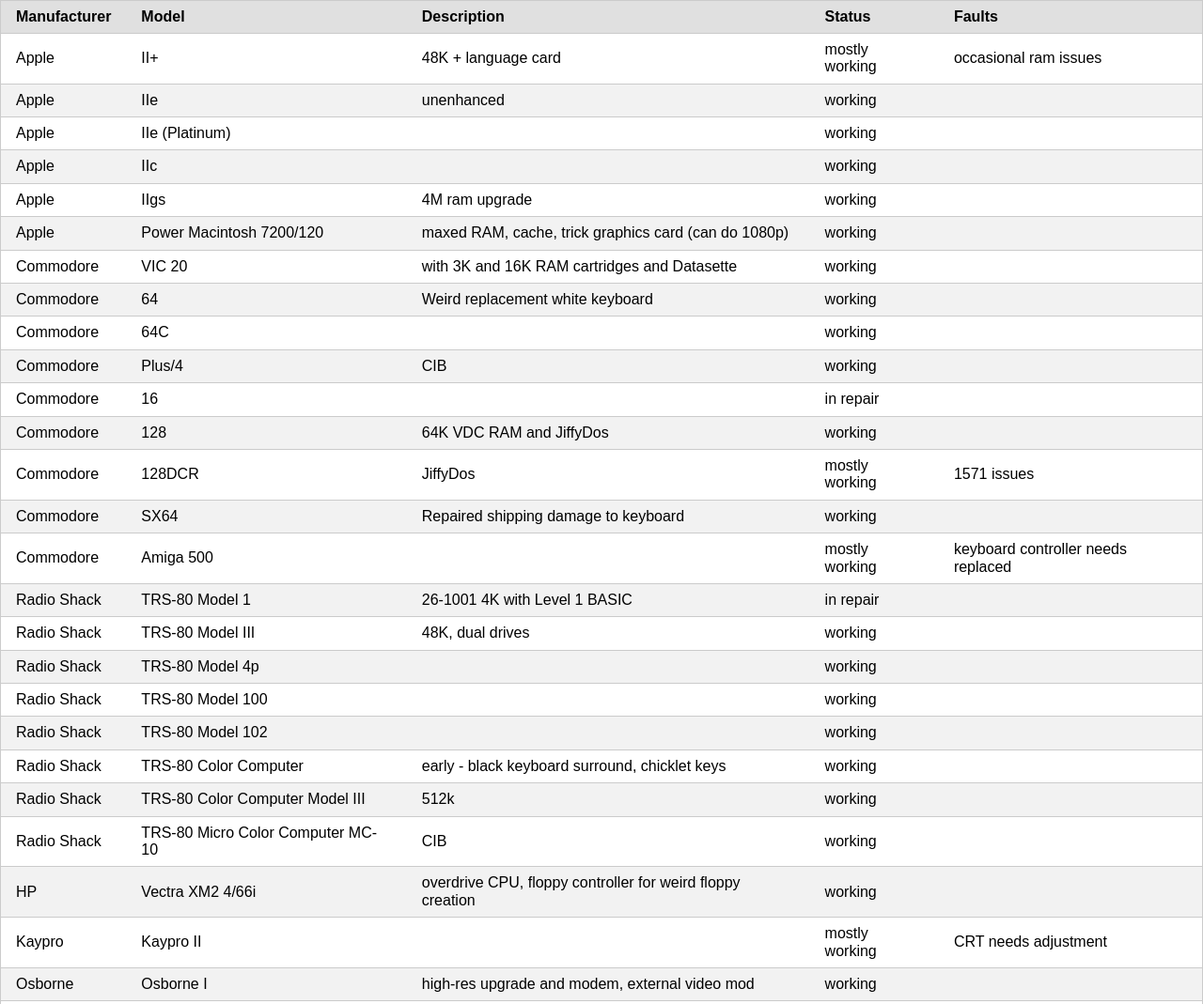
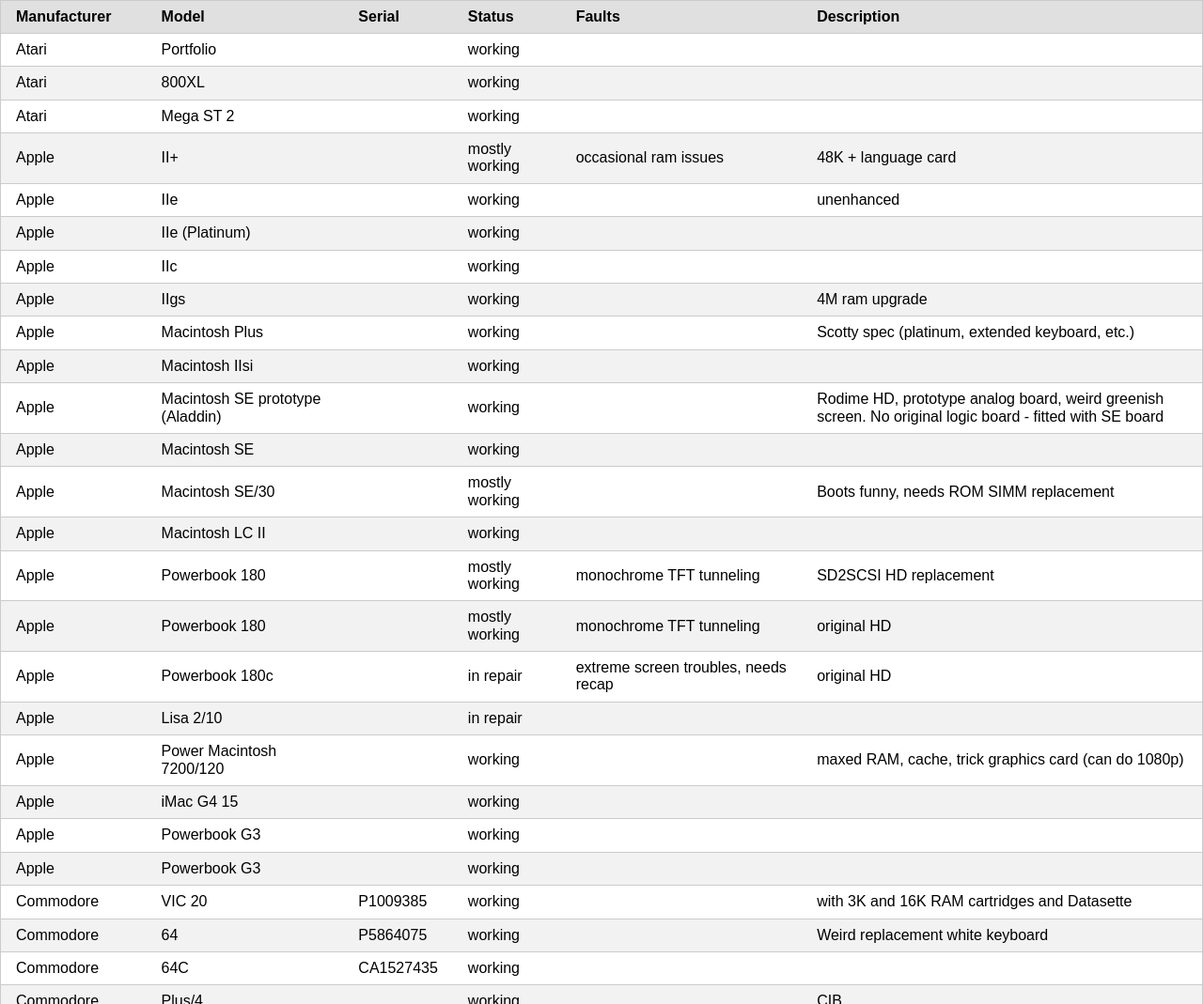
Before and after one commit to riney/inventory, a plain HTML site: page index.html in a window 1280 px wide. Shown: the top 1069 px of the page at 94% size. Drawn offline with nearby package versions, Linux system fonts and the light colour scheme.

Commit message:
more computers, more columns

```diff
--- a/index.html
+++ b/index.html
@@ -19,9 +19,10 @@
                 <tr>
                     <th>Manufacturer</th>
                     <th>Model</th>
-                    <th>Description</th>
+                    <th>Serial</th>
                     <th>Status</th>
                     <th>Faults</th>
+                    <th>Description</th>
                 </tr>
             </thead>
             <tbody>
@@ -66,14 +67,17 @@
                 var model = row.insertCell(1);
                 model.innerHTML = element["model"];
 
-                var description = row.insertCell(2);
-                description.innerHTML = element["description"];
+                var serial = row.insertCell(2);
+                serial.innerHTML = element["serial"] || "";
 
                 var status = row.insertCell(3);
                 status.innerHTML = element["status"];
 
                 var faults = row.insertCell(4);
                 faults.innerHTML = element["faults"] || "";
+
+                var description = row.insertCell(5);
+                description.innerHTML = element["description"] || "";
             });
         }
 
--- a/inventory.json
+++ b/inventory.json
@@ -1,5 +1,36 @@
 [
   {
+    "location": "thirdnerd_hq",
+    "manufacturer": "Atari",
+    "model": "Portfolio",
+    "serial": "",
+    "description": "",
+    "status": "working",
+    "references": []
+  },
+
+  {
+    "location": "deep_archives",
+    "manufacturer": "Atari",
+    "model": "800XL",
+    "serial": "",
+    "description": "",
+    "status": "working",
+    "references": []
+  },
+
+  {
+    "location": "deep_archives",
+    "manufacturer": "Atari",
+    "model": "Mega ST 2",
+    "serial": "",
+    "description": "",
+    "status": "working",
+    "references": []
+  },
+
+  {
+    "location": "deep_archives",
     "manufacturer": "Apple",
     "model": "II+",
     "serial": "",
@@ -10,6 +41,7 @@
   },
 
   {
+    "location": "thirdnerd_hq",
     "manufacturer": "Apple",
     "model": "IIe",
     "serial": "",
@@ -19,6 +51,7 @@
   },
 
   {
+    "location": "deep_archives",
     "manufacturer": "Apple",
     "model": "IIe (Platinum)",
     "serial": "",
@@ -28,6 +61,7 @@
   },
 
   {
+    "location": "thirdnerd_hq",
     "manufacturer": "Apple",
     "model": "IIc",
     "serial": "",
@@ -37,6 +71,7 @@
   },
 
   {
+    "location": "deep_archives",
     "manufacturer": "Apple",
     "model": "IIgs",
     "serial": "",
@@ -46,6 +81,110 @@
   },
 
   {
+    "location": "deep_archives",
+    "manufacturer": "Apple",
+    "model": "Macintosh Plus",
+    "serial": "",
+    "description": "Scotty spec (platinum, extended keyboard, etc.)",
+    "status": "working",
+    "references": []
+  },
+
+  {
+    "location": "deep_archives",
+    "manufacturer": "Apple",
+    "model": "Macintosh IIsi",
+    "serial": "",
+    "description": "",
+    "status": "working",
+    "references": []
+  },
+
+  {
+    "location": "thirdnerd_hq",
+    "manufacturer": "Apple",
+    "model": "Macintosh SE prototype (Aladdin)",
+    "serial": "",
+    "description": "Rodime HD, prototype analog board, weird greenish screen. No original logic board - fitted with SE board",
+    "status": "working",
+    "references": []
+  },
+
+  {
+    "location": "thirdnerd_hq",
+    "manufacturer": "Apple",
+    "model": "Macintosh SE",
+    "serial": "",
+    "description": "",
+    "status": "working",
+    "references": []
+  },
+
+  {
+    "location": "thirdnerd_hq",
+    "manufacturer": "Apple",
+    "model": "Macintosh SE/30",
+    "serial": "",
+    "description": "Boots funny, needs ROM SIMM replacement",
+    "status": "mostly working",
+    "references": []
+  },
+
+  {
+    "location": "deep_archives",
+    "manufacturer": "Apple",
+    "model": "Macintosh LC II",
+    "serial": "",
+    "description": "",
+    "status": "working",
+    "references": []
+  },
+
+  {
+    "location": "deep_archives",
+    "manufacturer": "Apple",
+    "model": "Powerbook 180",
+    "serial": "",
+    "description": "SD2SCSI HD replacement",
+    "status": "mostly working",
+    "faults": "monochrome TFT tunneling",
+    "references": []
+  },
+
+  {
+    "location": "thirdnerd_hq",
+    "manufacturer": "Apple",
+    "model": "Powerbook 180",
+    "serial": "",
+    "description": "original HD",
+    "status": "mostly working",
+    "faults": "monochrome TFT tunneling",
+    "references": []
+  },
+
+  {
+    "location": "thirdnerd_hq",
+    "manufacturer": "Apple",
+    "model": "Powerbook 180c",
+    "serial": "",
+    "description": "original HD",
+    "status": "in repair",
+    "faults": "extreme screen troubles, needs recap",
+    "references": []
+  },
+
+  {
+    "location": "thirdnerd_hq",
+    "manufacturer": "Apple",
+    "model": "Lisa 2/10",
+    "serial": "",
+    "description": "",
+    "status": "in repair",
+    "references": []
+  },
+
+  {
+    "location": "thirdnerd_hq",
     "manufacturer": "Apple",
     "model": "Power Macintosh 7200/120",
     "serial": "",
@@ -55,6 +194,37 @@
   },
 
   {
+    "location": "thirdnerd_hq",
+    "manufacturer": "Apple",
+    "model": "iMac G4 15",
+    "serial": "",
+    "description": "",
+    "status": "working",
+    "references": []
+  },
+
+  {
+    "location": "thirdnerd_hq",
+    "manufacturer": "Apple",
+    "model": "Powerbook G3",
+    "serial": "",
+    "description": "",
+    "status": "working",
+    "references": []
+  },
+
+  {
+    "location": "thirdnerd_hq",
+    "manufacturer": "Apple",
+    "model": "Powerbook G3",
+    "serial": "",
+    "description": "",
+    "status": "working",
+    "references": []
+  },
+
+  {
+    "location": "thirdnerd_hq",
     "manufacturer": "Commodore",
     "model": "VIC 20",
     "serial": "P1009385",
@@ -64,6 +234,7 @@
   },
 
   {
+    "location": "thirdnerd_hq",
     "manufacturer": "Commodore",
     "model": "64",
     "serial": "P5864075",
@@ -73,6 +244,7 @@
   },
 
   {
+    "location": "thirdnerd_hq",
     "manufacturer": "Commodore",
     "model": "64C",
     "serial": "CA1527435",
@@ -82,6 +254,7 @@
   },
 
   {
+    "location": "deep_archives",
     "manufacturer": "Commodore",
     "model": "Plus/4",
     "serial": "",
@@ -91,6 +264,7 @@
   },
 
   {
+    "location": "thirdnerd_hq",
     "manufacturer": "Commodore",
     "model": "16",
     "serial": "CA1135983",
@@ -100,6 +274,7 @@
   },
 
   {
+    "location": "thirdnerd_hq",
     "manufacturer": "Commodore",
     "model": "128",
     "serial": "",
@@ -109,6 +284,7 @@
   },
 
   {
+    "location": "deep_archives",
     "manufacturer": "Commodore",
     "model": "128DCR",
     "serial": "",
@@ -119,6 +295,7 @@
   },
 
   {
+    "location": "thirdnerd_hq",
     "manufacturer": "Commodore",
     "model": "SX64",
     "serial": "",
@@ -128,6 +305,7 @@
   },
 
   {
+    "location": "deep_archives",
     "manufacturer": "Commodore",
     "model": "Amiga 500",
     "serial": "",
@@ -138,6 +316,29 @@
   },
 
   {
+    "location": "thirdnerd_hq",
+    "manufacturer": "Commodore",
+    "model": "B128-80",
+    "serial": "",
+    "description": "",
+    "status": "working",
+    "faults": "",
+    "references": []
+  },
+
+  {
+    "location": "thirdnerd_hq",
+    "manufacturer": "Convergent Systems",
+    "model": "CP-001/9",
+    "serial": "",
+    "description": "w/Burroughs display, keyboard, and power supply",
+    "status": "unknown",
+    "faults": "no power cord",
+    "references": []
+  },
+
+  {
+    "location": "thirdnerd_hq",
     "manufacturer": "Radio Shack",
     "model": "TRS-80 Model 1",
     "mfg_model_number": "26-1001",
@@ -148,6 +349,7 @@
   },
 
   {
+    "location": "deep_archives",
     "manufacturer": "Radio Shack",
     "model": "TRS-80 Model III",
     "mfg_model_number": "26-1066",
@@ -158,6 +360,7 @@
   },
 
   {
+    "location": "thirdnerd_hq",
     "manufacturer": "Radio Shack",
     "model": "TRS-80 Model 4p",
     "mfg_model_number": "26-1080",
@@ -168,6 +371,7 @@
   },
 
   {
+    "location": "thirdnerd_hq",
     "manufacturer": "Radio Shack",
     "model": "TRS-80 Model 100",
     "mfg_model_number": "",
@@ -178,6 +382,7 @@
   },
 
   {
+    "location": "thirdnerd_hq",
     "manufacturer": "Radio Shack",
     "model": "TRS-80 Model 102",
     "mfg_model_number": "",
@@ -188,6 +393,7 @@
   },
 
   {
+    "location": "thirdnerd_hq",
     "manufacturer": "Radio Shack",
     "model": "TRS-80 Color Computer",
     "mfg_model_number": "26-3002",
@@ -198,6 +404,7 @@
   },
 
   {
+    "location": "deep_archives",
     "manufacturer": "Radio Shack",
     "model": "TRS-80 Color Computer Model III",
     "mfg_model_number": "",
@@ -208,6 +415,7 @@
   },
 
   {
+    "location": "deep_archives",
     "manufacturer": "Radio Shack",
     "model": "TRS-80 Micro Color Computer MC-10",
     "mfg_model_number": "",
@@ -218,6 +426,7 @@
   },
 
   {
+    "location": "thirdnerd_hq",
     "manufacturer": "HP",
     "model": "Vectra XM2 4/66i",
     "serial": "",
@@ -227,6 +436,28 @@
   },
 
   {
+    "location": "thirdnerd_hq",
+    "manufacturer": "HP",
+    "model": "HP-100LX",
+    "serial": "",
+    "description": "",
+    "status": "working",
+    "references": []
+  },
+
+  {
+    "location": "thirdnerd_hq",
+    "manufacturer": "Grid",
+    "model": "Gridcase 3",
+    "serial": "",
+    "description": "",
+    "status": "mostly working",
+    "faults": "HD fail - needs EPROM DOS burned/installed",
+    "references": []
+  },
+
+  {
+    "location": "thirdnerd_hq",
     "manufacturer": "Kaypro",
     "model": "Kaypro II",
     "serial": "",
@@ -237,14 +468,168 @@
   },
 
   {
+    "location": "thirdnerd_hq",
     "manufacturer": "Osborne",
     "model": "Osborne I",
     "serial": "",
     "description": "high-res upgrade and modem, external video mod",
     "status": "working",
     "references": []
+  },
+
+  {
+    "location": "homestead",
+    "manufacturer": "DEC",
+    "model": "MicroVAX 3400",
+    "serial": "",
+    "description": "",
+    "status": "working",
+    "references": []
+  },
+
+  {
+    "location": "thirdnerd_hq",
+    "manufacturer": "DEC",
+    "model": "VAXStation 4000 VLC",
+    "serial": "",
+    "description": "",
+    "status": "working",
+    "references": []
+  },
+
+  {
+    "location": "thirdnerd_hq",
+    "manufacturer": "IBM",
+    "model": "P75",
+    "serial": "",
+    "description": "",
+    "status": "mostly working",
+    "faults": "floppy drive needs recap, occasional screen issues",
+    "references": []
+  },
+
+  {
+    "location": "thirdnerd_hq",
+    "manufacturer": "IBM",
+    "model": "PS/2 Model 25",
+    "serial": "",
+    "description": "",
+    "status": "working",
+    "references": []
+  },
+
+  {
+    "location": "thirdnerd_hq",
+    "manufacturer": "Microbee",
+    "model": "Series 3 64K Dynamic",
+    "serial": "",
+    "description": "w/monitor",
+    "status": "working",
+    "references": []
+  },
+
+  {
+    "location": "thirdnerd_hq",
+    "manufacturer": "Panasonic",
+    "model": "FS-A1WX",
+    "serial": "",
+    "description": "",
+    "status": "working",
+    "references": []
+  },
+
+  {
+    "location": "thirdnerd_hq",
+    "manufacturer": "Tandy",
+    "model": "Tandy TRS-80 Model 2000",
+    "serial": "",
+    "description": "",
+    "status": "in repair",
+    "references": []
+  },
+
+  {
+    "location": "deep_archives",
+    "manufacturer": "Texas Instruments",
+    "model": "TI 99/4a",
+    "serial": "",
+    "description": "w/PEB, memory expansion, serial, floppy, speech synth, etc.",
+    "status": "working",
+    "references": []
+  },
+
+  {
+    "location": "deep_archives",
+    "manufacturer": "Timex/Sinclair",
+    "model": "1000",
+    "serial": "",
+    "description": "",
+    "status": "working",
+    "references": []
+  },
+
+  {
+    "location": "deep_archives",
+    "manufacturer": "Timex/Sinclair",
+    "model": "2068",
+    "serial": "",
+    "description": "",
+    "status": "working",
+    "references": []
+  },
+
+  {
+    "location": "thirdnerd_hq",
+    "manufacturer": "Sinclair",
+    "model": "ZX Spectrum 128",
+    "serial": "",
+    "description": "",
+    "status": "working",
+    "references": []
+  },
+
+  {
+    "location": "thirdnerd_hq",
+    "manufacturer": "Sun Microsystems",
+    "model": "SPARCStation 20",
+    "serial": "",
+    "description": "dual 150mhz Ross HyperSPARCs, 256mb ram",
+    "status": "working",
+    "references": []
+  },
+
+  {
+    "location": "thirdnerd_hq",
+    "manufacturer": "Sun Microsystems",
+    "model": "SPARCStation 20",
+    "serial": "",
+    "description": "dual 60mhz TI SuperSPARCs, 180mb ram",
+    "status": "working",
+    "references": []
+  },
+
+  {
+    "location": "thirdnerd_hq",
+    "manufacturer": "Toshiba",
+    "model": "Satellite T5100",
+    "serial": "",
+    "description": "",
+    "status": "working",
+    "references": []
+  },
+
+  {
+    "location": "unknown",
+    "manufacturer": "Toshiba",
+    "model": "Portege 3480?CT",
+    "serial": "",
+    "description": "",
+    "status": "working",
+    "references": []
   }
 
 
 
+
+
 ]
```
